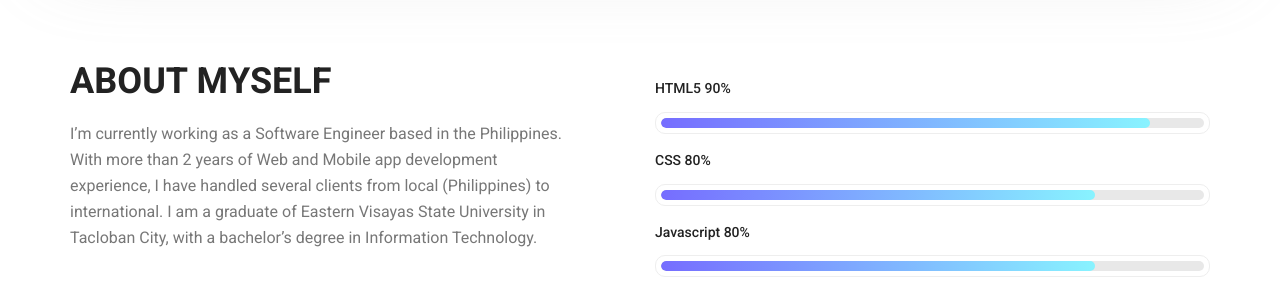
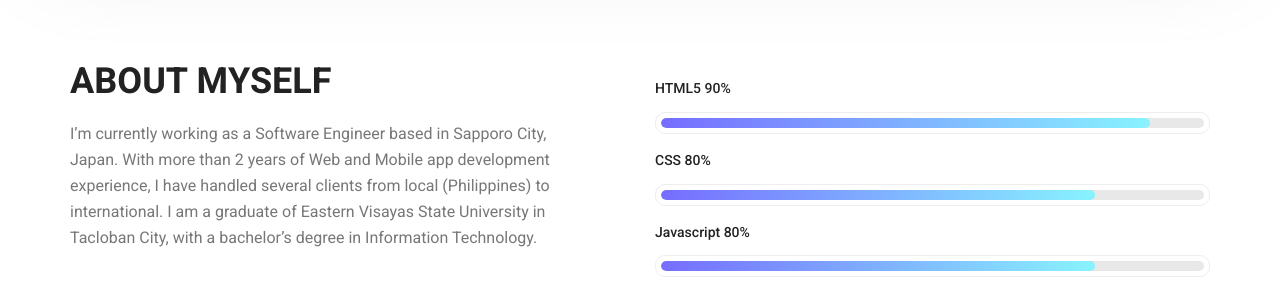
Before and after one commit to junreyalgario/junreyalgario.github.io, a plain HTML site: page index.html in a window 1280 px wide. Shown: the part 1020-1311 px from the top of the page. Drawn offline with Linux system fonts and the light colour scheme.

Commit message:
update current company

```diff
--- a/index.html
+++ b/index.html
@@ -27,13 +27,6 @@
             <div class="main_menu">
             	<nav class="navbar navbar-expand-lg navbar-light">
 					<div class="container box_1620">
-						<!-- Brand and toggle get grouped for better mobile display -->
-						<!-- <a class="navbar-brand logo_h" href="index.html"><img src="img/logo.png" alt=""></a>
-						<button class="navbar-toggler" type="button" data-toggle="collapse" data-target="#navbarSupportedContent" aria-controls="navbarSupportedContent" aria-expanded="false" aria-label="Toggle navigation">
-							<span class="icon-bar"></span>
-							<span class="icon-bar"></span>
-							<span class="icon-bar"></span>
-						</button> -->
 						<!-- Collect the nav links, forms, and other content for toggling -->
 						<div class="collapse navbar-collapse offset" id="navbarSupportedContent">
 							<ul class="nav navbar-nav menu_nav ml-auto">
@@ -107,7 +100,7 @@
         			<div class="col-lg-6">
         				<div class="welcome_text">
         					<h4>About Myself</h4>
-        					<p>I’m currently working as a Software Engineer based in the Philippines. With more than 2 years of Web and Mobile app development experience, I have handled several clients from local (Philippines) to international.
+        					<p>I’m currently working as a Software Engineer based in Sapporo City, Japan. With more than 2 years of Web and Mobile app development experience, I have handled several clients from local (Philippines) to international.
 
 								I am a graduate of Eastern Visayas State University in Tacloban City, with a bachelor’s degree in Information Technology.</p>
         					<div class="row">
```
Lines whose indentation alone changed are shown as unchanged.
